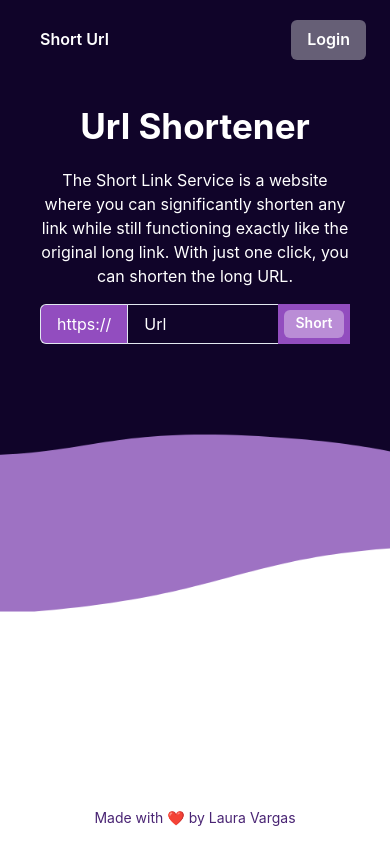
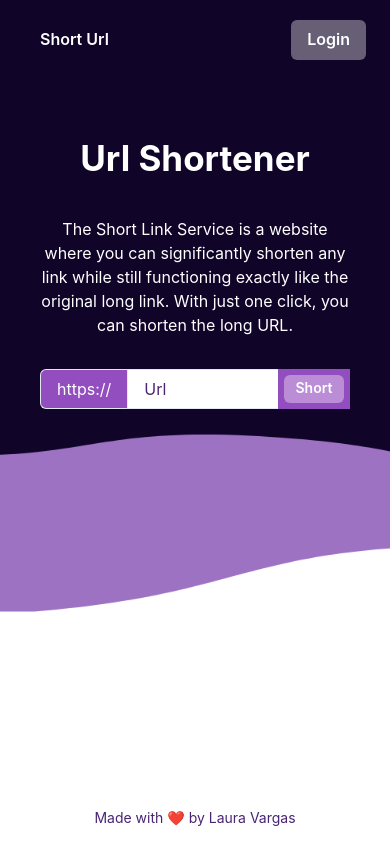
Before and after one commit to laura-vargas-dev/url-shortener, a Next.js app: page / in a window 390 px wide. Built offline with nearby package versions, Linux system fonts and the light colour scheme; no server answers.

Commit message:
ajustes estilos

```diff
--- a/pages/index.js
+++ b/pages/index.js
@@ -10,11 +10,13 @@ import {
   Stack,
   useToast,
 } from "@chakra-ui/react";
+import { useSession } from "next-auth/react";
 
 export default function Home() {
   const inputRef = useRef();
   const toast = useToast();
   const toastIdRef = useRef();
+  const { data: session } = useSession();
   const [shortUrl, setShortUrl] = useState(null);
 
   const handleSubmit = (e) => {
@@ -70,21 +72,22 @@ export default function Home() {
           <InputGroup>
             <InputLeftAddon background="#924dbf">https://</InputLeftAddon>
             <Input
+              _placeholder={{ color: "inherit" }}
+              placeholder="Url"
               ref={inputRef}
-              placeholder="Url"
               id="url"
               name="url"
-              required
               autoComplete="off"
               w="100%"
-              color="#fff"
-              _placeholder={{ color: "inherit" }}
+              color="#4a2574"
+              background="#fff"
+              focusBorderColor="#924dbf"
+              required
             />
             <InputRightElement width="4.5rem" background="#924dbf">
               <Button
                 h="1.75rem"
                 size="sm"
-                onClick={handleSubmit}
                 colorScheme="whiteAlpha"
               >
                 Short
@@ -101,6 +104,9 @@ export default function Home() {
                 placeholder="Short url"
                 id="url"
                 name="url"
+                color="#4a2574"
+                background="#fff"
+                focusBorderColor="#924dbf"
                 required
               />
               <InputRightElement width="4.5rem" background="#924dbf">
@@ -114,9 +120,11 @@ export default function Home() {
                 </Button>
               </InputRightElement>
             </InputGroup>
-            <p className={styles.descriptionAlert}>
-              If you want to manage your shortened urls, please log in.
-            </p>
+            {!session && (
+              <p className={styles.descriptionAlert}>
+                If you want to manage your shortened urls, please log in.
+              </p>
+            )}
           </Stack>
         )}
       </main>
--- a/styles/Home.module.css
+++ b/styles/Home.module.css
@@ -1,5 +1,6 @@
 .main {
-  max-width: 60%;
+  width: 100%;
+  max-width: 45rem;
   padding: 1rem;
   margin: 0 auto;
 }
@@ -9,32 +10,21 @@
   font-size: 35px;
   font-weight: bold;
   text-align: center;
-  margin: 5%;
+  margin: 1rem;
 }
 
 .description,
 .descriptionAlert {
   width: 100%;
   text-align: center;
-  margin: 7% 0;
+}
+
+.description {
+  margin: 2rem 0;
 }
 
 .descriptionAlert {
   color: #4a2574;
   font-weight: bold;
+  margin: 1rem 0;
 }
-
-@media only screen and (max-width: 500px) {
-  .main {
-    max-width: 100%;
-    padding: 0 1rem;
-    margin: 0 auto;
-  }
-  .title {
-    margin: 0 5%;
-  }
-  .description,
-  .descriptionAlert {
-    margin: 5% 0;
-  }
-}
```
